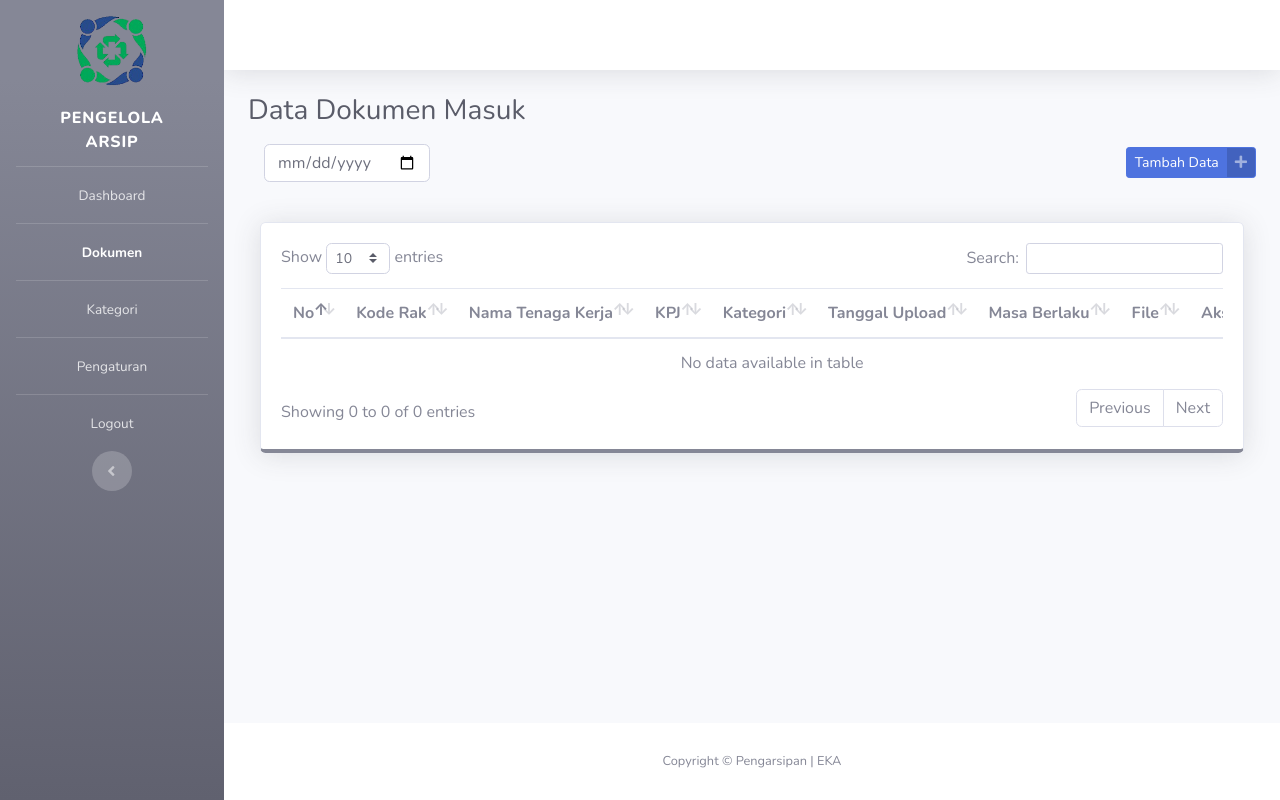
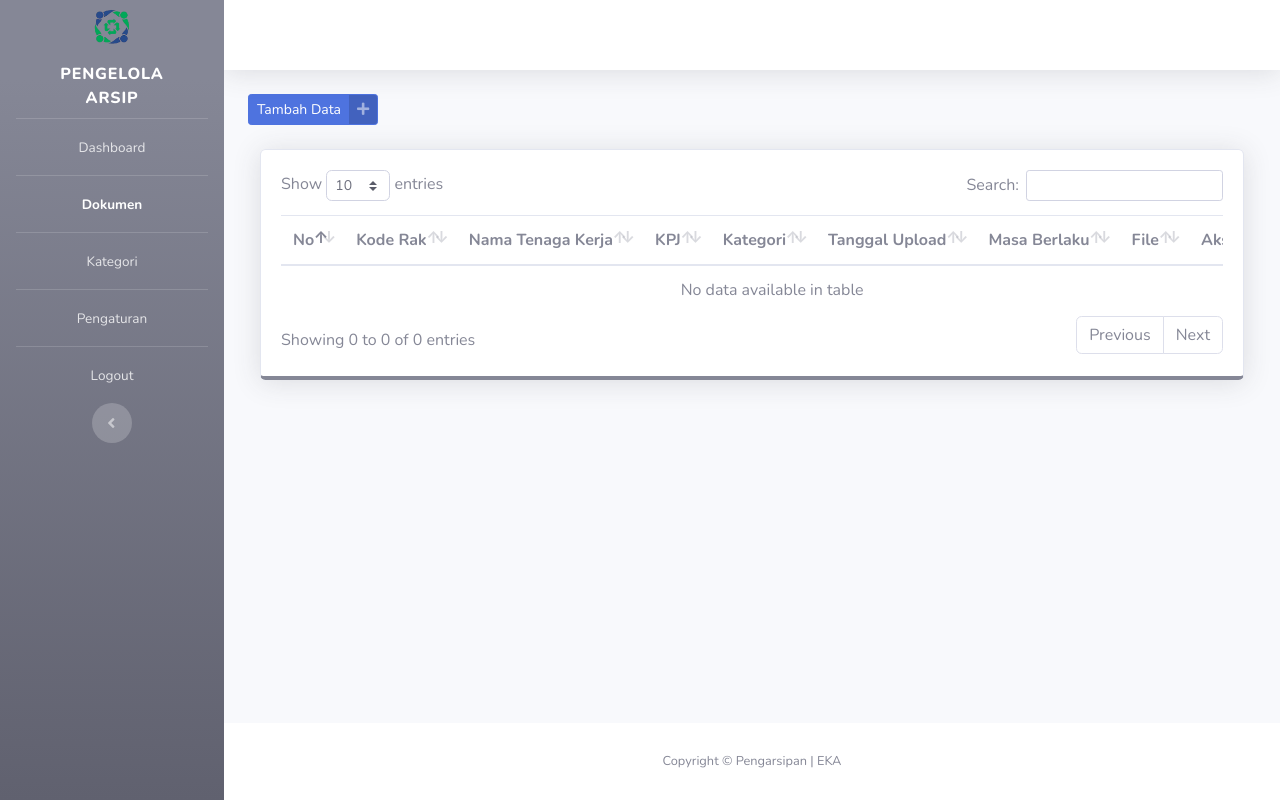
Before and after one commit to utatau/done, a CodeIgniter app: page /database/index.php/dokumen/index in a window 1280 px wide. Run offline with CodeIgniter, Linux system fonts and the light colour scheme; the visitor is signed in with stand-in values (Sample User, id 1); data that the repository does not hold is empty.

Commit message:
FIX FINAL GAJIAN

```diff
--- a/application/controllers/kategori.php
+++ b/application/controllers/kategori.php
@@ -211,6 +211,7 @@ class kategori extends CI_Controller
     }
     public function proses_hapus($id)
     {
+        $id = urldecode($id);
         $where = array('head_kategori' => $id);
         $this->kategori_model->hapus_data($where, 'kategori');
         $this->session->set_flashdata('Pesan', '
--- a/application/views/dokumen/index.php
+++ b/application/views/dokumen/index.php
@@ -19,11 +19,7 @@ function formatuta($tanggal)
 
 
 <div class="container-fluid">
-    <h1 class="h3 mb-0 text-gray-800">Data Dokumen Masuk</h1>
     <div class="d-sm-flex align-items-center justify-content-between mb-4">
-        <span class="text-white-50 p-3">
-            <input type="date" name="cekout" class="form-control shadow-none">
-        </span>
         <?php if ($this->session->userdata('login_session')['level'] == 'admin') : ?>
             <a data-toggle="modal" href="" data-target="#tambah" class="btn btn-sm btn-primary btn-icon-split">
                 <span class="text text-white">Tambah Data</span>
--- a/application/views/templates/header.php
+++ b/application/views/templates/header.php
@@ -48,13 +48,13 @@ if (!$this->session->has_userdata('login_session')) {
     <div id="wrapper">
         <!-- Sidebar -->
         <ul class="navbar-nav bg-gradient-secondary sidebar sidebar-dark accordion" id="accordionSidebar">
-            <!-- Sidebar - Brand -->
-            <a class="sidebar-brand d-flex flex-column m-md-5 align-items-center justify-content-center" href="<?= base_url() ?>home">
+            <a class="sidebar-brand d-flex flex-column align-items-center justify-content-center m-md-4" href="<?= base_url() ?>home">
                 <div class="sidebar-brand-icon mb-3">
-                    <img src="<?= base_url(); ?>assets/icon/logo.png" width="100">
+                    <img src="<?= base_url(); ?>assets/icon/logo.png" width="50">
                 </div>
                 <div class="sidebar-brand-text mx-3">PENGELOLA ARSIP</div>
             </a>
+
             <!-- Divider -->
             <hr class="sidebar-divider my-0">
             <!-- Nav Item - Dashboard -->
--- a/application/views/templates/header_login.php
+++ b/application/views/templates/header_login.php
@@ -10,7 +10,6 @@ if ($this->session->has_userdata('login_session')) {
 <html lang="en">
 
 <head>
-
     <meta charset="utf-8">
     <meta http-equiv="X-UA-Compatible" content="IE=edge">
     <meta name="viewport" content="width=device-width, initial-scale=1, shrink-to-fit=no">
```
